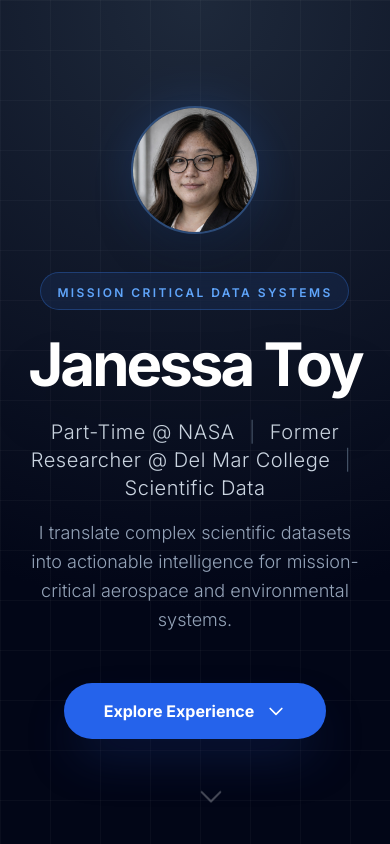
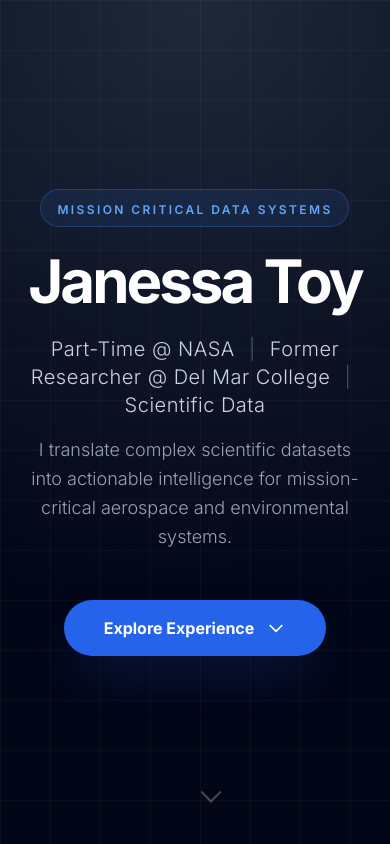
Before and after one commit to Azaxek/NASA-PORT, a React (Create React App) app: page / in a window 390 px wide. Shown: the top 844 px of the page. Built offline with nearby package versions, Linux system fonts and the light colour scheme.

Commit message:
Removed circular headshot from Hero

```diff
--- a/src/components/Hero.tsx
+++ b/src/components/Hero.tsx
@@ -18,19 +18,7 @@
         transition={{ duration: 0.8, ease: "easeOut" }}
         className="relative z-10 text-center"
       >
-        <motion.div
-          initial={{ opacity: 0, scale: 0.5 }}
-          animate={{ opacity: 1, scale: 1 }}
-          transition={{ duration: 0.5 }}
-          className="mb-8 relative inline-block"
-        >
-          <div className="absolute inset-0 bg-blue-500 rounded-full blur-xl opacity-20"></div>
-          <img
-            src="/assets/janessa.jpg"
-            alt="Janessa Toy"
-            className="relative w-32 h-32 md:w-40 md:h-40 rounded-full object-cover border-2 border-blue-400/30 shadow-2xl"
-          />
-        </motion.div>
+
 
         <motion.div
           initial={{ opacity: 0, scale: 0.9 }}
```
Also changed, not shown: components/Hero.tsx (+1 -13 lines), 7 other files (tests, documents, lock files or other folders).
